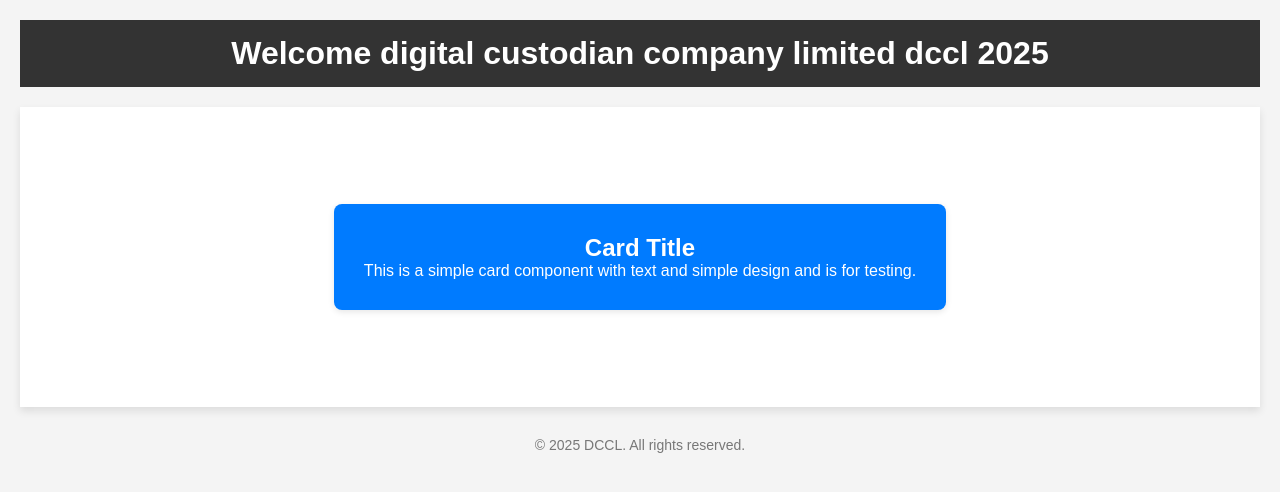
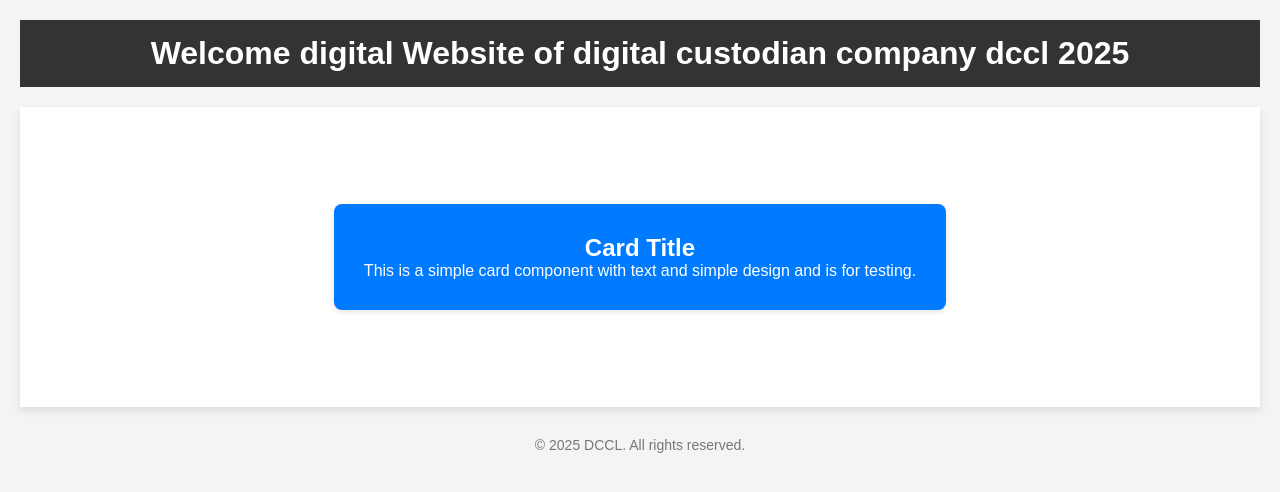
Before and after one commit to lalashabir/nawaz, a website: page index.html in a window 1280 px wide. Drawn offline with Linux system fonts and the light colour scheme.

Commit message:
deploy: c64ce0af1953fd177b273eb55e4961fb69107e12

```diff
--- a/index.html
+++ b/index.html
@@ -55,7 +55,7 @@
 </head>
 <body>
   <header>
-    <h1>Welcome digital custodian company limited dccl 2025</h1>
+    <h1>Welcome digital  Website of digital custodian company dccl 2025</h1>
   </header>
 
   <div class="main-content">
```
